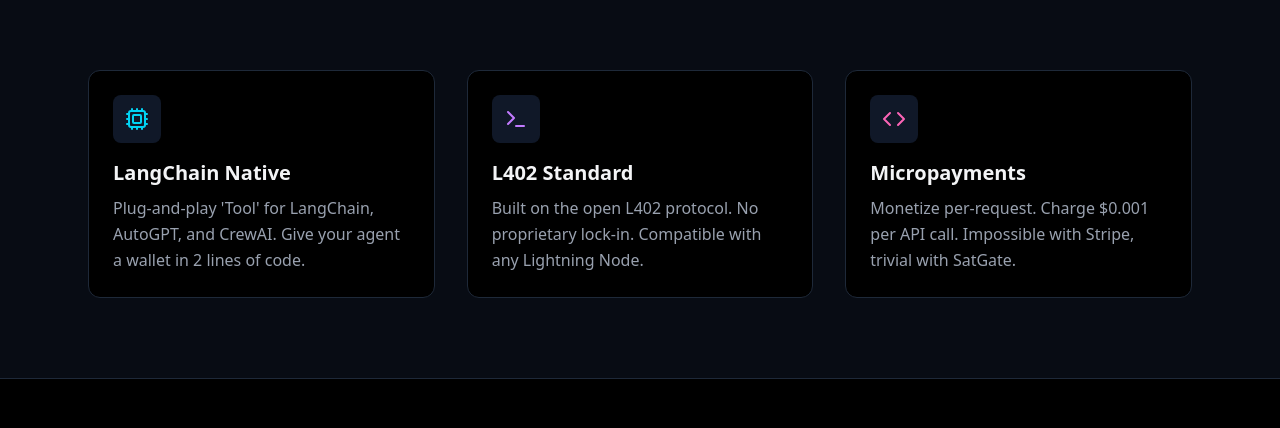
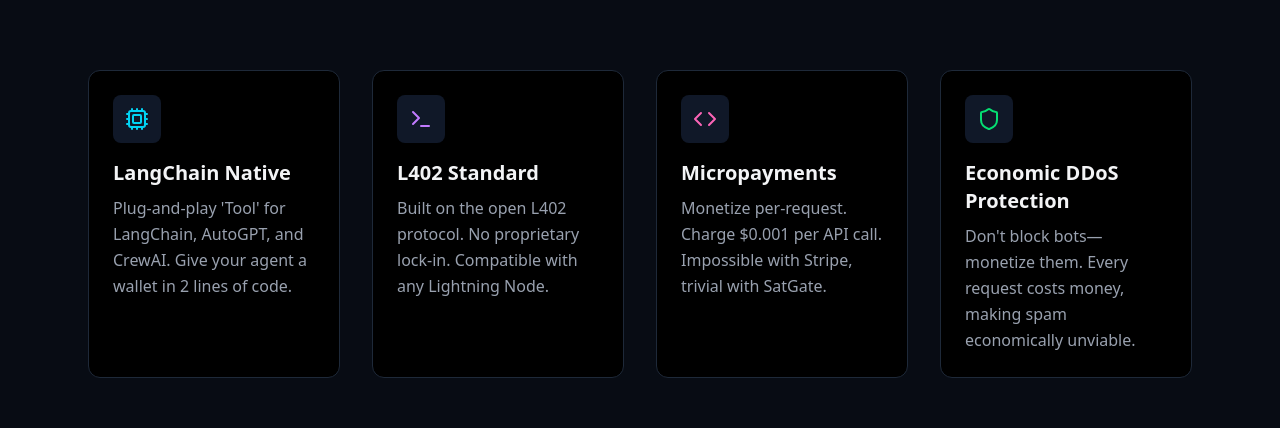
Before and after one commit to SatGate-io/satgate, a Next.js app in the folder satgate-landing/: page / in a window 1280 px wide. Shown: the part 745-1173 px from the top of the page. Built offline with nearby package versions, Linux system fonts and the light colour scheme.

Commit message:
Add Economic DDoS Protection messaging to README and landing page

```diff
--- a/satgate-landing/app/page.tsx
+++ b/satgate-landing/app/page.tsx
@@ -1,7 +1,7 @@
 'use client';
 
 import React, { useState } from 'react';
-import { Terminal, Code, Cpu, Zap, ArrowRight, CheckCircle, Copy, Check } from 'lucide-react';
+import { Terminal, Code, Cpu, Zap, ArrowRight, CheckCircle, Copy, Check, Shield } from 'lucide-react';
 import Link from 'next/link';
 
 const LandingPage = () => {
@@ -99,7 +99,7 @@ const LandingPage = () => {
       {/* Feature Grid */}
       <section id="features" className="py-20 bg-gray-900/50 border-y border-gray-800">
         <div className="max-w-6xl mx-auto px-6">
-          <div className="grid grid-cols-1 md:grid-cols-3 gap-8">
+          <div className="grid grid-cols-1 md:grid-cols-2 lg:grid-cols-4 gap-8">
 
             <FeatureCard
               icon={<Cpu className="text-cyan-400" />}
@@ -115,6 +115,11 @@ const LandingPage = () => {
               icon={<Code className="text-pink-400" />}
               title="Micropayments"
               desc="Monetize per-request. Charge $0.001 per API call. Impossible with Stripe, trivial with SatGate."
+            />
+            <FeatureCard
+              icon={<Shield className="text-green-400" />}
+              title="Economic DDoS Protection"
+              desc="Don't block bots—monetize them. Every request costs money, making spam economically unviable."
             />
           </div>
         </div>
```
Also changed, not shown: 1 other file (tests, documents, lock files or other folders).
